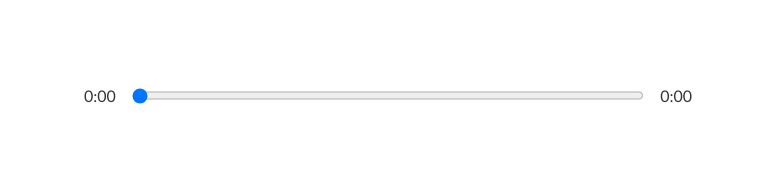
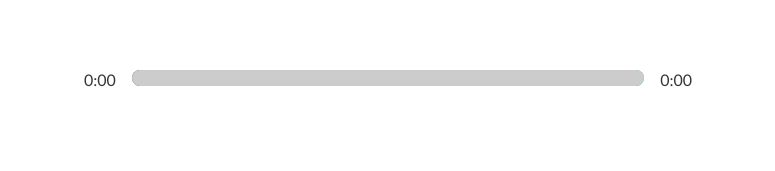
Before and after one commit to vladimir-bredikhin/creative-react-music-player, a React (Create React App) app: page / in a window 1280 px wide. Shown: the part 490-661 px from the top of the page, without its empty margins (252-1027 px from the left). Built offline with nearby package versions, Linux system fonts and the light colour scheme.

Commit message:
Customizing Our Input

```diff
--- a/src/components/Player.js
+++ b/src/components/Player.js
@@ -17,6 +17,7 @@ const Player = ({
   const [songInfo, setSongInfo] = useState({
     currentTime: 0,
     duration: 0,
+    currentTimePct: 0,
   });
 
   useEffect(() => {
@@ -29,7 +30,12 @@ const Player = ({
 
   const timeUpdateHandler = ({ target }) => {
     const { currentTime, duration } = target;
-    setSongInfo({ ...songInfo, currentTime, duration });
+    setSongInfo({
+      ...songInfo,
+      currentTime,
+      duration,
+      currentTimePct: Math.round((100 * currentTime) / duration),
+    });
   };
 
   const getTime = (time) =>
@@ -42,18 +48,33 @@ const Player = ({
     audioRef.current.currentTime = currentTime;
   };
 
+  const { currentTime, duration, currentTimePct } = songInfo;
+  const [fromColor, toColor] = currentSong.color;
   return (
     <>
       <div className='player'>
         <div className='time-control'>
-          <p>{getTime(songInfo.currentTime)}</p>
-          <input
-            type='range'
-            min={0}
-            max={songInfo.duration || 0}
-            value={songInfo.currentTime}
-            onChange={dragHandler}
-          />
+          <p>{getTime(currentTime)}</p>
+          <div
+            className='track'
+            style={{
+              background: `linear-gradient(to right, ${fromColor}, ${toColor})`,
+            }}
+          >
+            <input
+              type='range'
+              min={0}
+              max={duration || 0}
+              value={currentTime}
+              onChange={dragHandler}
+            />
+            <div
+              className='animate'
+              style={{ transform: `translateX(${currentTimePct}%)` }}
+            >
+              {' '}
+            </div>
+          </div>
           <p>{getTime(songInfo.duration)}</p>
         </div>
         <div className='play-control'>
--- a/src/styles/_player.scss
+++ b/src/styles/_player.scss
@@ -10,13 +10,43 @@
   width: 50%;
   display: flex;
 
+  .track {
+    width: 100%;
+    height: 1rem;
+    position: relative;
+    border-radius: 1rem;
+    overflow: hidden;
+
+    .animate {
+      background-color: rgb(204, 204, 204);
+      width: 100%;
+      height: 100%;
+      position: absolute;
+      top: 0;
+      left: 0;
+      pointer-events: none;
+    }
+  }
+
   input {
     width: 100%;
-    padding: 1rem 0;
+    -webkit-appearance: none;
+    background-color: transparent;
+    cursor: pointer;
+
+    &:focus {
+      outline: none;
+    }
+
+    &::-webkit-slider-thumb {
+      -webkit-appearance: none;
+      height: 1rem;
+      width: 1rem;
+    }
   }
 
   p {
-    padding: 1rem;
+    padding: 0 1rem;
   }
 }
 
```
